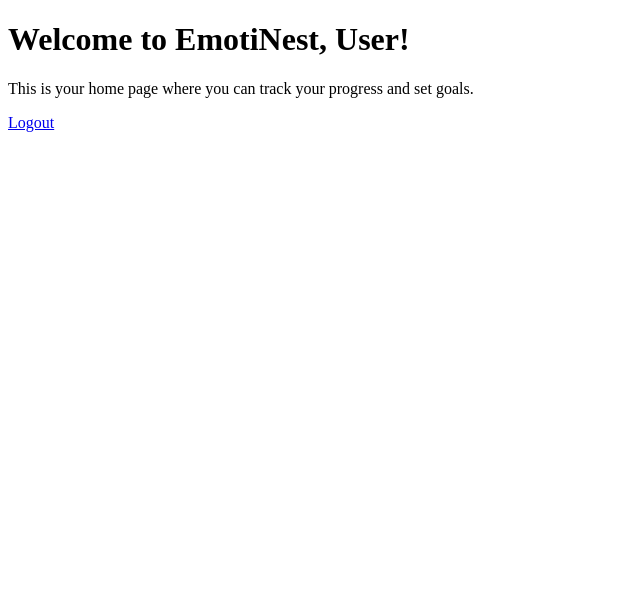
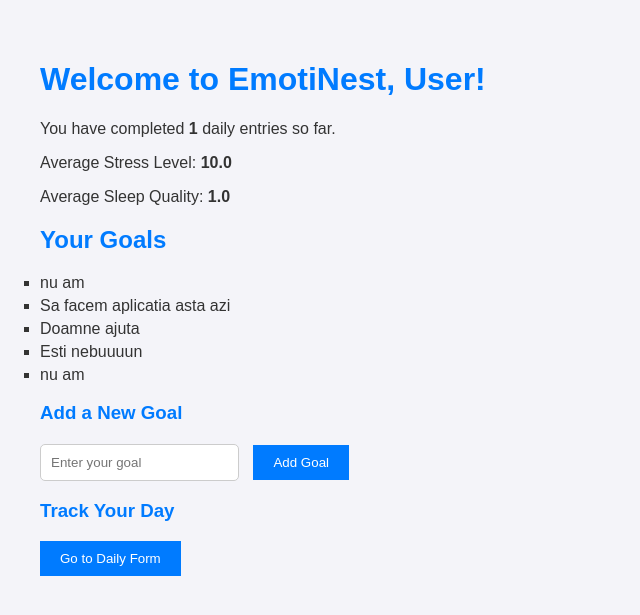
Before and after one commit to beatriceelena5/EmotiNest, a Flask app: page / in a window 1280 px wide. Shown: the top 615 px of the page, without its empty margins (0-640 px from the left). Run offline with Flask 3, Linux system fonts and the light colour scheme.

Commit message:
Forms page

```diff
--- a/app/home.py
+++ b/app/home.py
@@ -1,8 +1,31 @@
-from flask import Blueprint, render_template
+from flask import Blueprint, render_template, request, redirect, url_for, flash
+from .models import db, Goal, DailyEntry
+from sqlalchemy import func
 
 home = Blueprint('home', __name__)
 
 @home.route('/')
 def index():
-    # Poți adăuga logica pentru extragerea datelor despre utilizator
-    return render_template('home.html', user_name="User")
+    # Fetch user goals
+    user_goals = Goal.query.filter_by(user_id=1).all()  # Înlocuiește 1 cu utilizatorul conectat
+    goals = [goal.description for goal in user_goals]
+
+    # Statistici
+    total_entries = db.session.query(func.count(DailyEntry.id)).scalar()
+    avg_stress = db.session.query(func.avg(DailyEntry.stress_level)).scalar() or 0
+    avg_sleep = db.session.query(func.avg(DailyEntry.sleep_quality)).scalar() or 0
+
+    return render_template('home.html', user_name="User", total_entries=total_entries, goals=goals, avg_stress=avg_stress, avg_sleep=avg_sleep)
+
+@home.route('/add_goal', methods=['POST'])
+def add_goal():
+    goal_description = request.form.get('goal')
+    if goal_description:
+        new_goal = Goal(description=goal_description, user_id=1)  # Înlocuiește user_id=1 cu utilizatorul conectat
+        db.session.add(new_goal)
+        db.session.commit()
+        flash("Goal added successfully!", category='success')
+    else:
+        flash("Goal cannot be empty!", category='error')
+
+    return redirect(url_for('home.index'))
--- /dev/null
+++ b/app/static/style.css
@@ -0,0 +1,43 @@
+body {
+    font-family: Arial, sans-serif;
+    margin: 20px;
+    padding: 20px;
+    background-color: #f4f4f9;
+    color: #333;
+}
+
+h1, h2, h3 {
+    color: #007BFF;
+}
+
+ul {
+    list-style-type: square;
+    padding: 0;
+}
+
+li {
+    margin: 5px 0;
+}
+
+button {
+    background-color: #007BFF;
+    color: white;
+    border: none;
+    padding: 10px 20px;
+    cursor: pointer;
+}
+
+button:hover {
+    background-color: #0056b3;
+}
+
+form {
+    margin-top: 20px;
+}
+
+input {
+    padding: 10px;
+    margin-right: 10px;
+    border: 1px solid #ccc;
+    border-radius: 5px;
+}
--- a/app/templates/home.html
+++ b/app/templates/home.html
@@ -2,10 +2,30 @@
 <html>
 <head>
     <title>Home</title>
+    <link rel="stylesheet" type="text/css" href="{{ url_for('static', filename='style.css') }}">
 </head>
 <body>
     <h1>Welcome to EmotiNest, {{ user_name }}!</h1>
-    <p>This is your home page where you can track your progress and set goals.</p>
-    <a href="/auth/logout">Logout</a>
+    <p>You have completed <strong>{{ total_entries }}</strong> daily entries so far.</p>
+    <p>Average Stress Level: <strong>{{ avg_stress | round(2) }}</strong></p>
+    <p>Average Sleep Quality: <strong>{{ avg_sleep | round(2) }}</strong></p>
+
+    <h2>Your Goals</h2>
+    <ul>
+        {% for goal in goals %}
+        <li>{{ goal }}</li>
+        {% endfor %}
+    </ul>
+
+    <h3>Add a New Goal</h3>
+    <form method="POST" action="/add_goal">
+        <input type="text" name="goal" placeholder="Enter your goal" required>
+        <button type="submit">Add Goal</button>
+    </form>
+
+    <h3>Track Your Day</h3>
+    <a href="/forms">
+        <button>Go to Daily Form</button>
+    </a>
 </body>
 </html>
--- a/run.py
+++ b/run.py
@@ -2,12 +2,12 @@ from app import create_app
 
 app = create_app()
 
-from app.models import db, User  # Importă modelul User
+from app.models import db, User, Goal, DailyEntry
 
-# Creează baza de date
+# Creează sau actualizează baza de date
 with app.app_context():
     db.create_all()
-    print("Database initialized!")
+    print("Database updated!")
 
 
 if __name__ == '__main__':
```
Also changed, not shown: app/__init__.py (+13 -14 lines), app/forms.py (added, +29 -0 lines), app/models.py (+13 -0 lines), app/templates/forms.html (added, +31 -0 lines), instance/emotinest.db.
